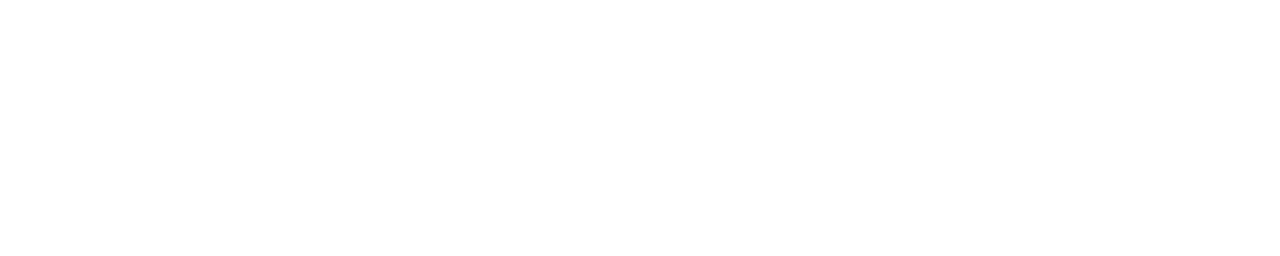
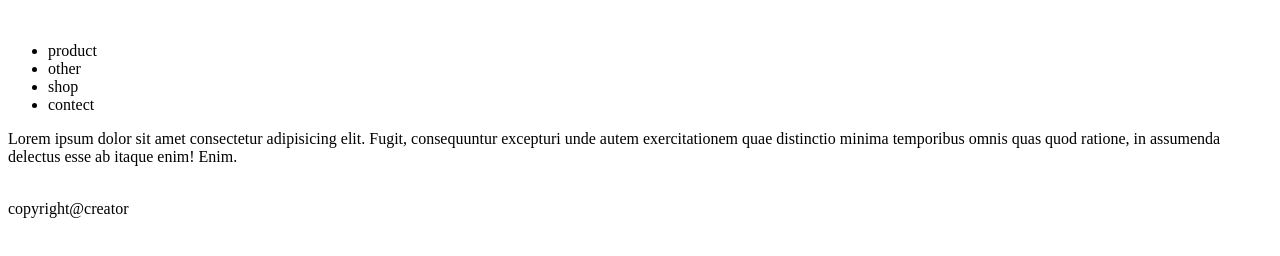
Before and after one commit to CAROL0202/final-website, a plain HTML site: page index.html in a window 1280 px wide. Drawn offline with Linux system fonts and the light colour scheme.

Commit message:
20231124

```diff
--- a/index.html
+++ b/index.html
@@ -1,13 +1,60 @@
 <!DOCTYPE html>
 <html lang="en">
+
 <head>
     <meta charset="UTF-8">
     <meta http-equiv="X-UA-Compatible" content="IE=edge">
     <meta name="viewport" content="width=device-width, initial-scale=1.0">
     <title>Document</title>
 </head>
+
 <body>
 
+    <header>
+
+        <div class="container" id="logo">
+            <a href="">
+                <img src="" alt="">
+            </a>
+        </div>
+
+        <div class="container" id="menu">
+            <ul>
+                <li>product</li>
+                <li>other</li>
+                <li>shop</li>
+                <li>contect</li>
+            </ul>
+
+        </div>
+    </header>
+
+    <div class="container" id="intro">
+        Lorem ipsum dolor sit amet consectetur adipisicing elit. Fugit, consequuntur excepturi unde autem
+        exercitationem quae distinctio minima temporibus omnis quas quod ratione, in assumenda delectus esse ab
+        itaque enim! Enim.
+
+    </div>
+
+    <div class="container row" id="ownproduct">
+        <div class="lg-col-4 sm-col-12 md-col-6">
+            <img src="" alt="">
+            <img src="" alt="">
+            <img src="" alt="">
+            <img src="" alt="">
+            <img src="" alt="">
+            <img src="" alt="">
+        </div>
+
+    </div>
+
+    <div class="container footer" id="footer">
+
+        <p>
+            copyright@creator
+        </p>
+
+    </div>
 
 
 
@@ -15,4 +62,5 @@
 
 
 </body>
+
 </html>
```
